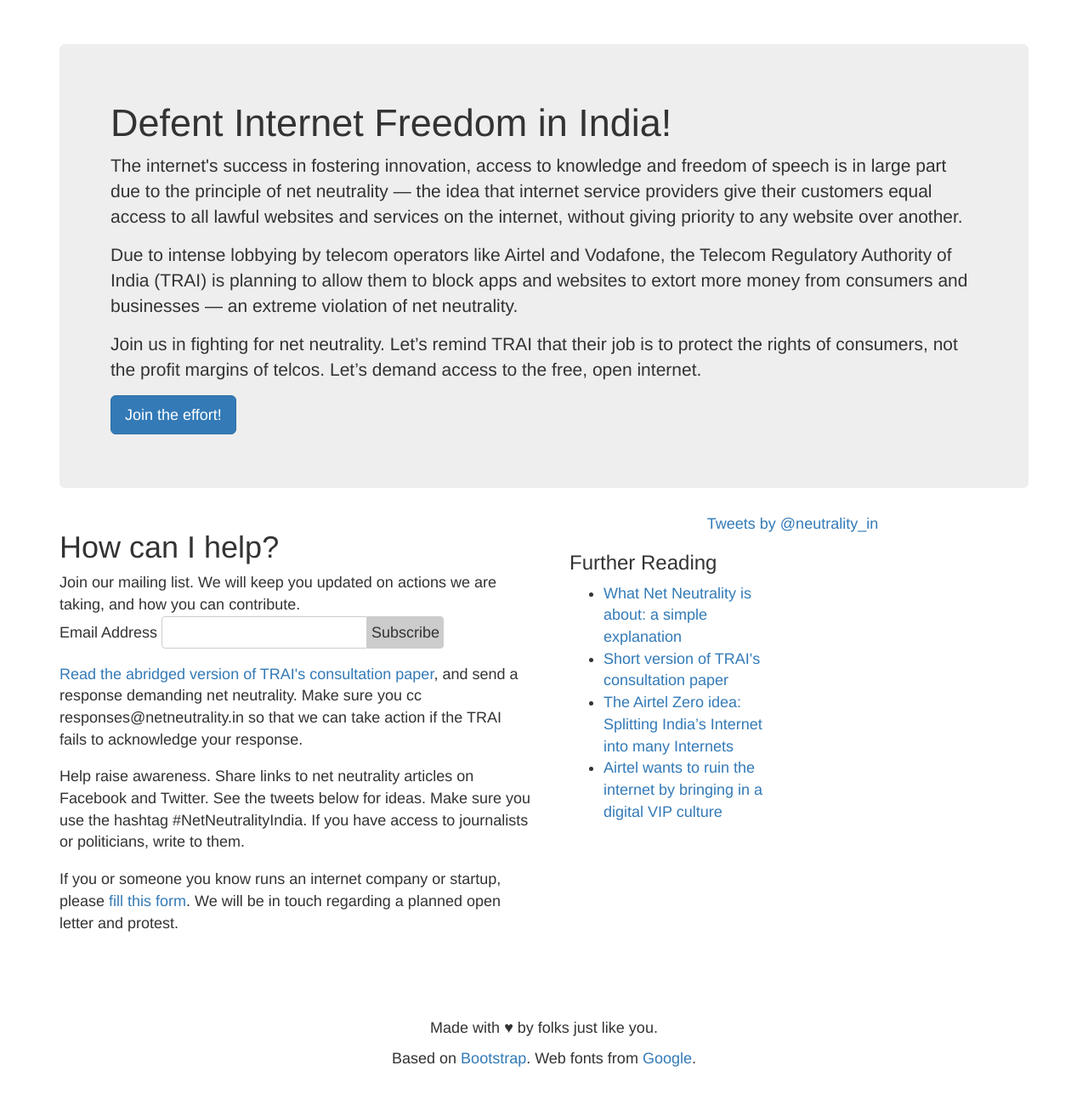
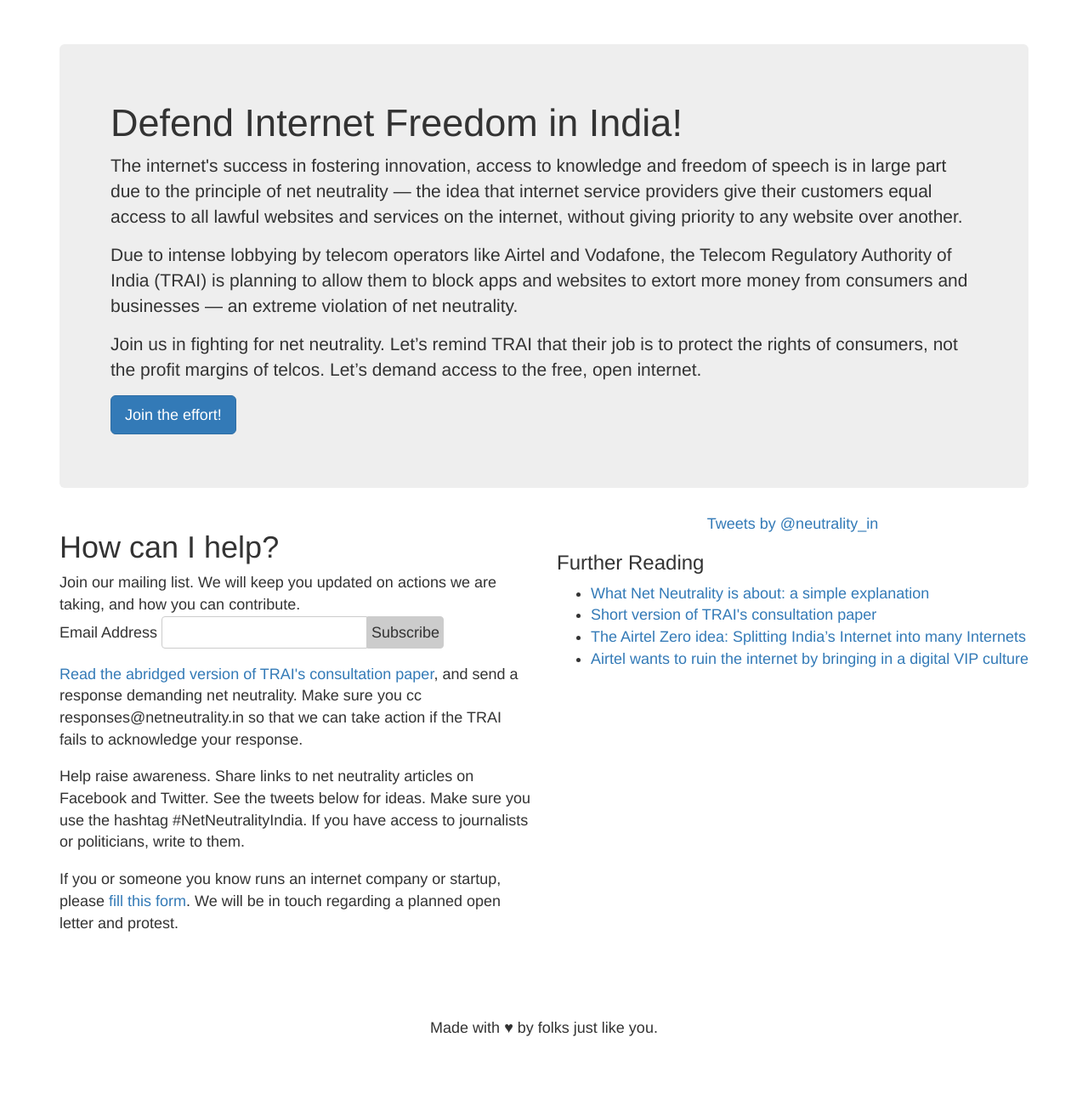
Before and after one commit to netneutrality/netneutrality.in, a website: page public/index.html in a window 1280 px wide. Shown: the part 540-1840 px from the top of the page at 85% size. Drawn offline with nearby package versions, Linux system fonts and the light colour scheme.

Commit message:
Fixed typo Removed bootstrap, google fonts link Fixed startup signup form link Fixed div structure for suggested reading

```diff
--- a/public/index.html
+++ b/public/index.html
@@ -32,7 +32,7 @@
             <!-- <h1>Keep the internet open</h1>
             <p class="lead">Send TRAI your thoughts before April 24th, 2015 and keep India's internet open</p> -->
             <div class="jumbotron">
-              <h1>Defent Internet Freedom in India!</h1>
+              <h1>Defend Internet Freedom in India!</h1>
               <p>The internet's success in fostering innovation, access to knowledge and freedom of speech is in large part due to the principle of net neutrality — the idea that internet service providers give their customers equal access to all lawful websites and services on the internet, without giving priority to any website over another.</p>
               <p>Due to intense lobbying by telecom operators like Airtel and Vodafone, the Telecom Regulatory Authority of India (TRAI) is planning to allow them to block apps and websites to extort more money from consumers and businesses — an extreme violation of net neutrality.</p>
               <p>Join us in fighting for net neutrality. Let’s remind TRAI that their job is to protect the rights of consumers, not the profit margins of telcos. Let’s demand access to the free, open internet.</p>
@@ -62,12 +62,13 @@
               <li>Help raise awareness. Share links to net neutrality articles on Facebook and Twitter.
                 See the tweets below for ideas. Make sure you use the hashtag #NetNeutralityIndia.
                 If you have access to journalists or politicians, write to them.</li>
-              <li>If you or someone you know runs an internet company or startup, please <a href="https://docs.google.com/forms/d/1lusp9OESUmEdnvaG2r5iU3-wysdIssGeIzE5OHrGb64/edit#" target="_blank">fill this form</a>. We will be in touch regarding a planned open letter and protest.</li>
+              <li>If you or someone you know runs an internet company or startup, please <a href="https://docs.google.com/forms/d/1lusp9OESUmEdnvaG2r5iU3-wysdIssGeIzE5OHrGb64/viewform" target="_blank">fill this form</a>. We will be in touch regarding a planned open letter and protest.</li>
             </ul>
           </div>
           <div class="col-lg-6">
             <div style="text-align:center">
               <a class="twitter-timeline" href="https://twitter.com/neutrality_in" data-widget-id="585369386778624000">Tweets by @neutrality_in</a> <script>!function(d,s,id){var js,fjs=d.getElementsByTagName(s)[0],p=/^http:/.test(d.location)?'http':'https';if(!d.getElementById(id)){js=d.createElement(s);js.id=id;js.src=p+"://platform.twitter.com/widgets.js";fjs.parentNode.insertBefore(js,fjs);}}(document,"script","twitter-wjs");</script>
+            </div>
           </div>
           <div class="col-lg-6">
             <h3>Further Reading</h3>
@@ -79,12 +80,11 @@
             </ul>
           </div>
       </div>
-      </div>
       <footer>
         <div class="row">
           <div class="col-lg-12 text-center">
             <p>Made with ♥ by folks just like you.</p>
-            <p>Based on <a href="http://getbootstrap.com" rel="nofollow">Bootstrap</a>. Web fonts from <a href="http://www.google.com/webfonts" rel="nofollow">Google</a>.</p>
+<!--            <p>Based on <a href="http://getbootstrap.com" rel="nofollow">Bootstrap</a>. Web fonts from <a href="http://www.google.com/webfonts" rel="nofollow">Google</a>.</p> -->
           </div>
         </div>
       </footer>
```
Lines whose indentation alone changed are shown as unchanged.
